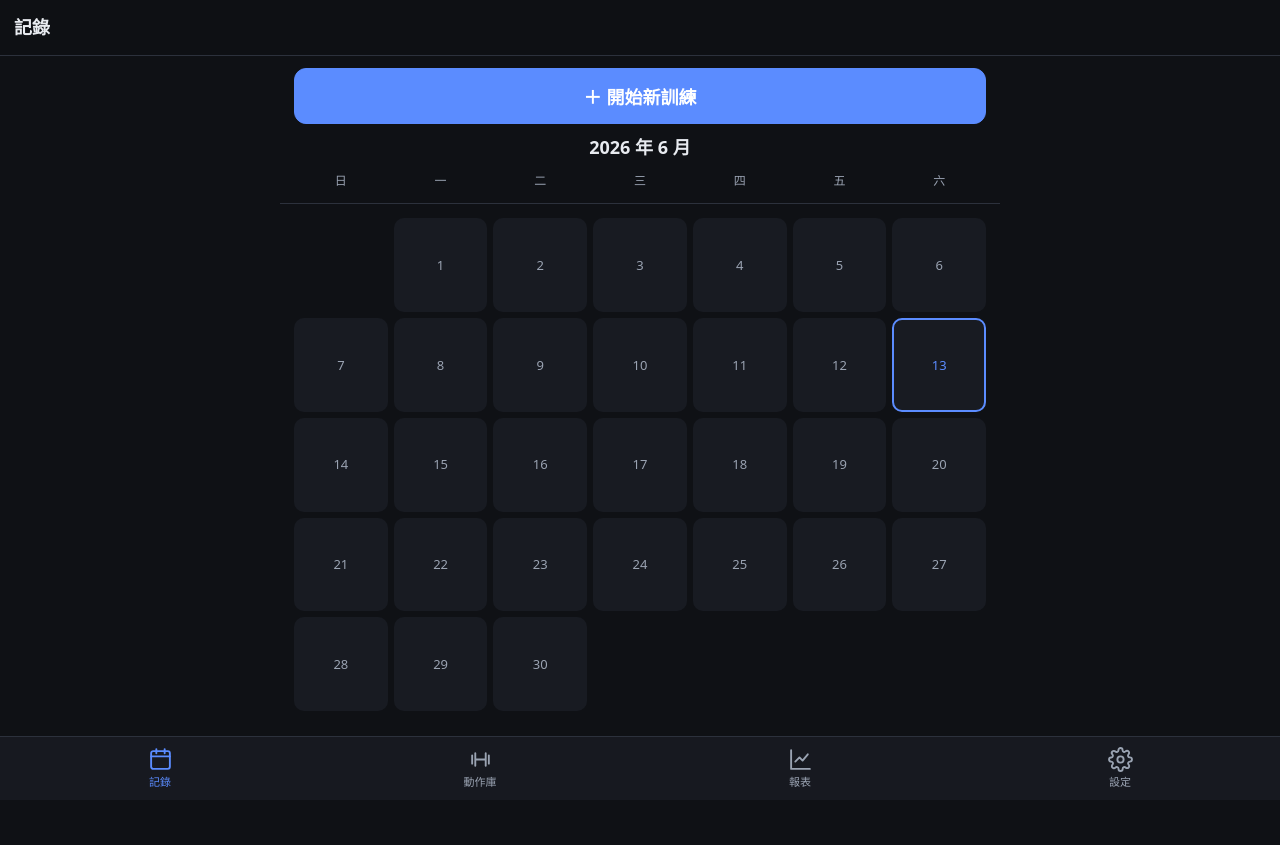
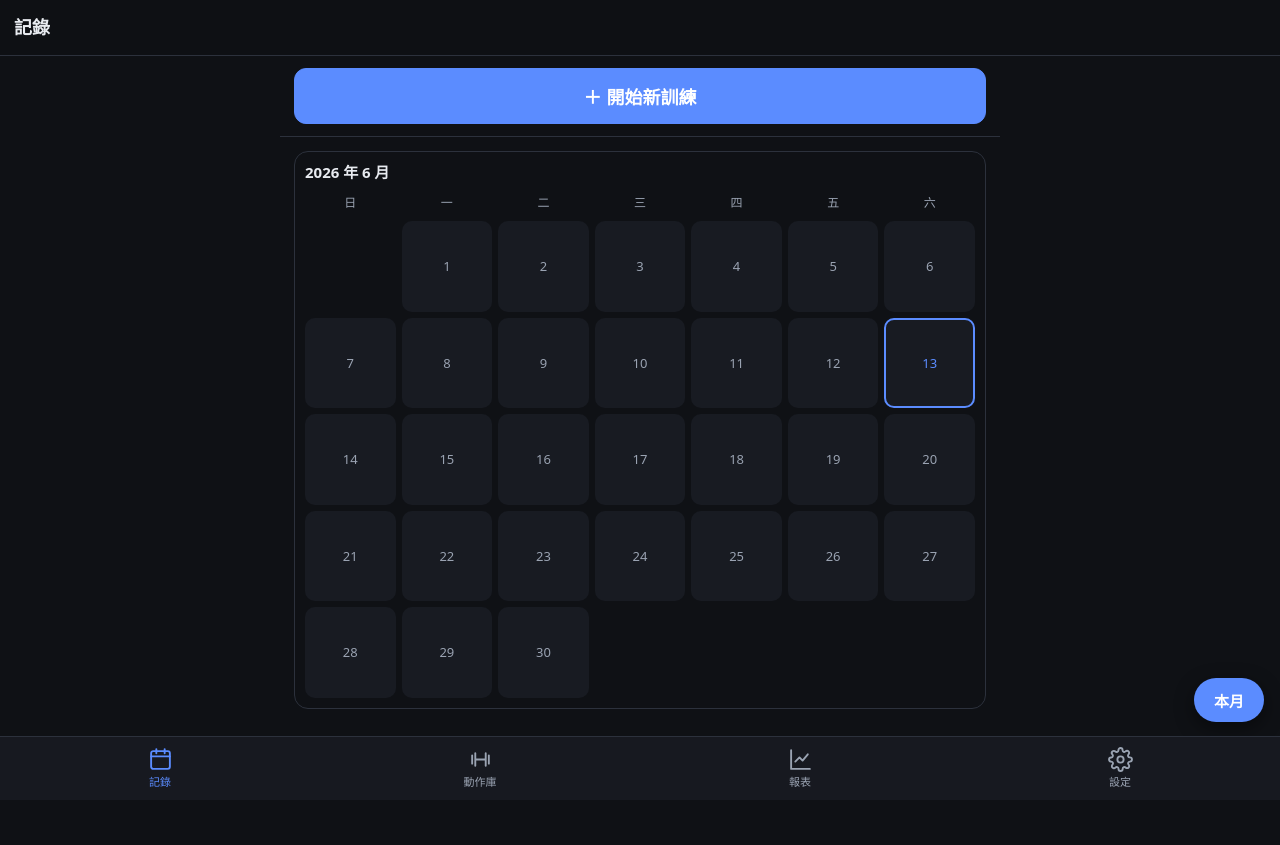
Before and after one commit to NashiChuang/fit-track, a plain HTML site: page index.html in a window 1280 px wide. Drawn offline with Linux system fonts and the light colour scheme.

Commit message:
月曆改每月外框+月份標籤、修正第一二週間隔(改用grid定位無空白格)、SW v12

```diff
--- a/js/screens/home.js
+++ b/js/screens/home.js
@@ -32,11 +32,8 @@ export default async function home() {
   }
 
   const screen = el('div', { class: 'screen' });
-  const monthLabel = el('div', { class: 'cal-title' }, ['']);
   screen.append(el('div', { class: 'sticky-head' }, [
     el('button', { class: 'btn btn-primary btn-block btn-lg', onclick: () => startFlow(templates) }, ['＋ 開始新訓練']),
-    monthLabel,
-    el('div', { class: 'cal-grid' }, ['日', '一', '二', '三', '四', '五', '六'].map((d) => el('div', { class: 'cal-dowcell' }, [d]))),
   ]));
 
   const monthsWrap = el('div', { class: 'cal-months' });
@@ -45,39 +42,21 @@ export default async function home() {
   const spacer = el('div', { class: 'cal-spacer' }); // 讓最後一個月也能捲到頂（高度動態設定）
   screen.append(spacer);
 
-  // 懸浮「本月」鈕（浮在底部導覽列上方；已在本月時自動隱藏）
-  const fab = el('button', { class: 'fab-today hidden', onclick: () => scrollToCurrent(true) }, ['本月']);
-  screen.append(fab);
+  // 懸浮「本月」鈕（浮在底部導覽列上方）
+  screen.append(el('button', { class: 'fab-today', onclick: () => scrollToCurrent(true) }, ['本月']));
 
-  // 月份標籤隨捲動更新；離開畫面時自動解除監聽。
   const stickyHead = screen.querySelector('.sticky-head');
-  function updateLabel() {
-    if (!document.body.contains(monthLabel)) { window.removeEventListener('scroll', onScroll); return; }
-    const ty = stickyHead.getBoundingClientRect().bottom;
-    let cur = monthsWrap.lastElementChild;
-    for (const b of monthsWrap.children) { // 取底部仍在標籤列下方的第一個月份
-      if (b.getBoundingClientRect().bottom > ty + 8) { cur = b; break; }
-    }
-    if (cur) monthLabel.textContent = `${cur.dataset.y} 年 ${Number(cur.dataset.m)} 月`;
-    fab.classList.toggle('hidden', cur?.dataset.cur === '1'); // 已在本月就隱藏
-  }
-  let scheduled = false;
-  function onScroll() { if (scheduled) return; scheduled = true; requestAnimationFrame(() => { scheduled = false; updateLabel(); }); }
-  window.addEventListener('scroll', onScroll, { passive: true });
-
   function scrollToCurrent(smooth) {
     const curEl = monthsWrap.querySelector('[data-cur="1"]') || monthsWrap.lastElementChild;
     if (!curEl) return;
     const top = Math.max(0, curEl.getBoundingClientRect().top + window.scrollY - stickyHead.getBoundingClientRect().bottom);
     window.scrollTo({ top, behavior: smooth ? 'smooth' : 'auto' });
-    updateLabel();
   }
 
-  // 開啟時捲到「本月」：等月曆尺寸確定後再量測捲動（ResizeObserver 首次回呼）
+  // 開啟時捲到「本月」：等月曆尺寸確定後再量測（ResizeObserver 首次回呼）
   const ro = new ResizeObserver(() => {
     ro.disconnect();
-    if (!document.body.contains(monthLabel)) return;
-    // 底部留白：剛好讓最後一個月能捲到頂端，不多留
+    if (!document.body.contains(monthsWrap)) return;
     const lastH = monthsWrap.lastElementChild ? monthsWrap.lastElementChild.getBoundingClientRect().height : 0;
     const avail = window.innerHeight - stickyHead.getBoundingClientRect().bottom;
     spacer.style.height = Math.max(0, avail - lastH - 12) + 'px';
@@ -91,7 +70,6 @@ export default async function home() {
     const startDow = new Date(y, m - 1, 1).getDay();
     const daysInMonth = new Date(y, m, 0).getDate();
     const cells = [];
-    for (let i = 0; i < startDow; i++) cells.push(el('div', { class: 'cal-cell empty' }));
     for (let d = 1; d <= daysInMonth; d++) {
       const dateStr = `${y}-${pad(m)}-${pad(d)}`;
       const day = byDate.get(dateStr) || [];
@@ -101,10 +79,16 @@ export default async function home() {
         el('div', { class: 'cal-day' }, [String(d)]),
         has ? el('div', { class: 'cal-mark' }, [draftOnly ? '•' : '✓']) : null,
       ]);
+      if (d === 1) cell.style.gridColumnStart = String(startDow + 1); // 1 號落在正確星期，不用空白格
       if (has) cell.onclick = () => openDay(dateStr, day);
       cells.push(cell);
     }
-    const block = el('div', { class: 'cal-month' }, [el('div', { class: 'cal-grid' }, cells)]);
+    const weekRow = el('div', { class: 'cal-grid cal-week' }, ['日', '一', '二', '三', '四', '五', '六'].map((d) => el('div', { class: 'cal-dowcell' }, [d])));
+    const block = el('div', { class: 'cal-month' }, [
+      el('div', { class: 'cal-month-label' }, [`${y} 年 ${m} 月`]),
+      weekRow,
+      el('div', { class: 'cal-grid' }, cells),
+    ]);
     block.dataset.y = y; block.dataset.m = m;
     if (`${y}-${pad(m)}` === curMonth) block.dataset.cur = '1';
     return block;
--- a/styles.css
+++ b/styles.css
@@ -177,8 +177,12 @@ label.field > span { font-size: 13px; color: var(--muted); }
   transition: opacity .2s, transform .2s;
 }
 .fab-today.hidden { opacity: 0; transform: translateY(10px); pointer-events: none; }
-.cal-months { display: flex; flex-direction: column; gap: 16px; }
+.cal-months { display: flex; flex-direction: column; gap: 14px; }
 .cal-spacer { height: 0; } /* 高度由 JS 動態設定，僅讓最後一個月能捲到頂 */
+/* 每個月一個外框，框內最上面標月份 */
+.cal-month { border: 1px solid var(--line); border-radius: 14px; padding: 10px;
+  display: flex; flex-direction: column; gap: 8px; }
+.cal-month-label { font-weight: 700; font-size: 15px; color: var(--text); }
 .cal-grid { display: grid; grid-template-columns: repeat(7, minmax(0, 1fr)); gap: 6px; }
 .cal-dowcell { text-align: center; color: var(--muted); font-size: 12px; padding: 2px 0; }
 .cal-cell { aspect-ratio: 1; border-radius: 10px; display: flex; flex-direction: column;
--- a/sw.js
+++ b/sw.js
@@ -1,6 +1,6 @@
 // Service Worker — 讓 App 能離線開啟、可安裝到桌面。
 // 改版時把 CACHE 版本號 +1，舊快取會自動清掉。
-const CACHE = 'fit-track-v11';
+const CACHE = 'fit-track-v12';
 
 // App 殼層：第一次開啟時就快取起來，之後沒網路也能開。
 const SHELL = [
```
